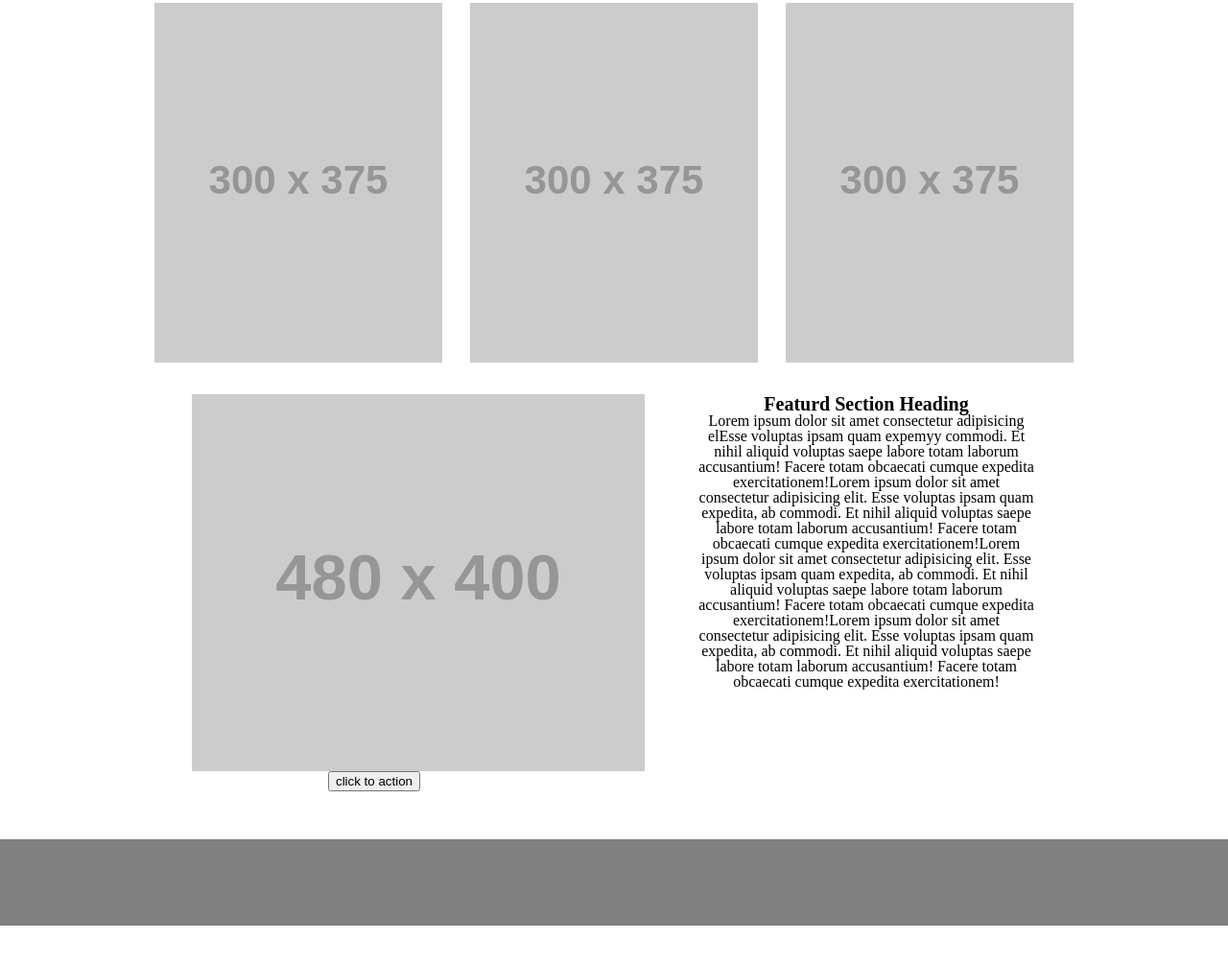
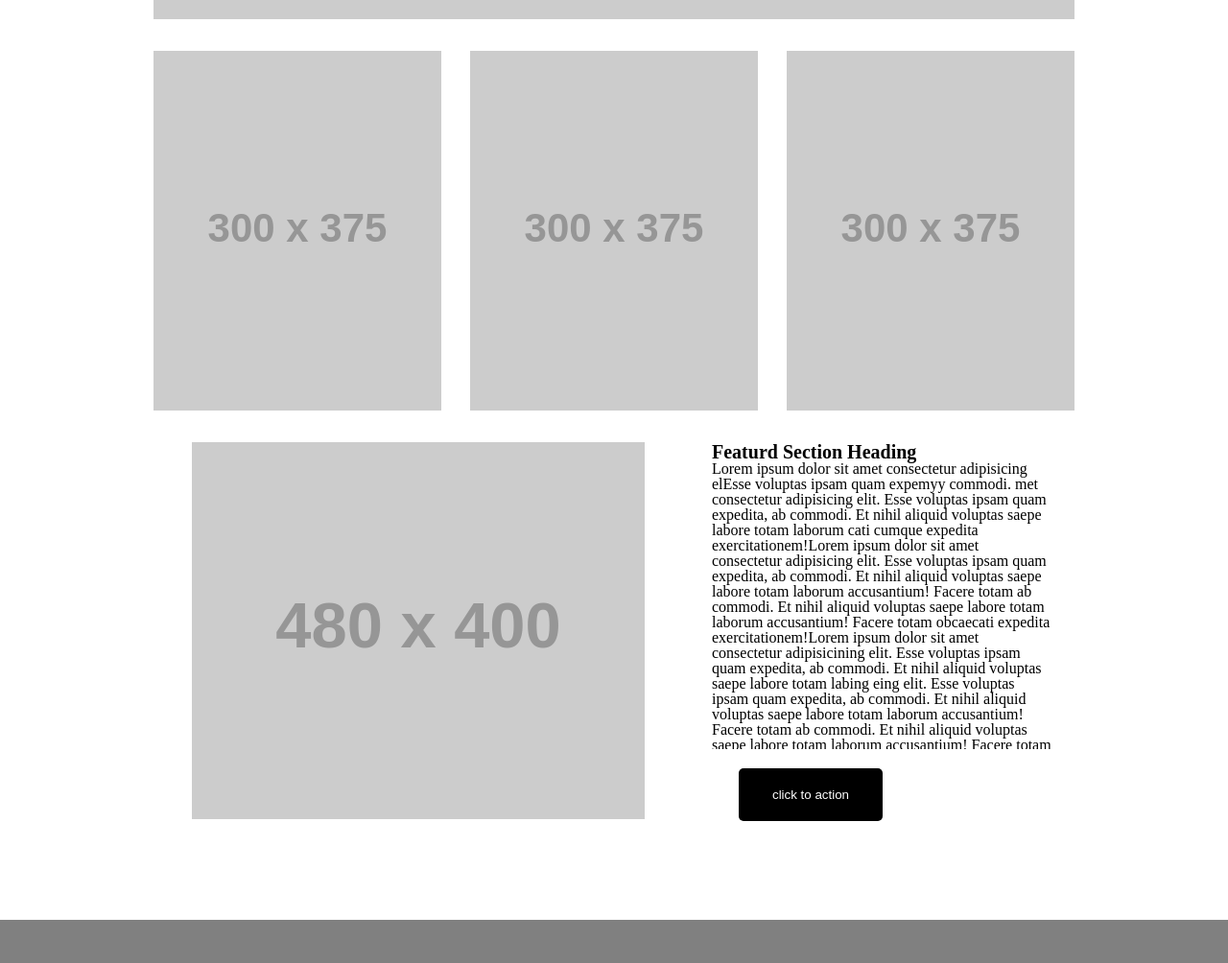
Before and after one commit to SJAljawhary/wirefame-exercise, a plain HTML site: page index.html in a window 1280 px wide. Shown: the part 620-1624 px from the top of the page at 96% size. Before the commit the page ends 1585 px from the top, so only its background shows below. Drawn offline with Linux system fonts and the light colour scheme; placeholder pictures from the web are drawn by us.

Commit message:
editing css

```diff
--- a/css/style.css
+++ b/css/style.css
@@ -1,17 +1,22 @@
  header{
     background-color:grey;
     height:90px;
+    margin-bottom:100px;
 }
 
  header img{
     float: left;
     padding-top: 10px;
-    margin-left:185px;
+    margin-left:195px;
 
+}
+nav ul li a{
+    color: white;
 }
 li{
     display: inline-block;
-    margin: 35px 65px 20px 65px;
+    margin: 30px 30px 30px 30px;
+
 
 }
 ul{
@@ -24,31 +29,34 @@ article{
     margin-bottom: 30px;
 }
 
-#one{
+article:nth-child(3){
     width: 100%;
     padding-right: 375px;
 }
-#one img{
+article:nth-child(3) img{
     margin-left: 150px;
     width: 40%;
     float: left;
 }
-#one h2,p{
+article:nth-child(3) h2,p{
     width: 30%;
-    margin-right: 150px;
-    float: right;
+    margin-left: 70px;
+    float: left;
+    text-align: left;
 }
-#one button{
+article:nth-child(3) button{
     margin-right: 500px;
 }
-#one p{
-    overflow:scroll;
+article:nth-child(3) p{
+    overflow:auto;
+    height: 300px;
+    position: relative;
 }
-#two :first-child{
-    margin-right:25px;
-}
-#two :last-child{
-    margin-left: 25px;
+
+article:nth-child(2) img{
+    margin-left: 13px;
+    margin-right: 13px;
+
 }
 footer{
     clear: both;
@@ -61,4 +69,21 @@ section{
 h2{
     font-size: 20px;
     font-weight: bold ;
+
 }
+button{
+    color: white;
+    background-color: black;
+    border:currentColor;
+    padding: 20px 30px;
+    width:150px;
+    margin-left:720px ;
+    position: relative;
+    bottom:53px;
+    border-radius: 5px;
+    transition: 350ms;
+}
+button:hover{
+    color:red;
+    background-color: darkgrey;
+}
--- a/index.html
+++ b/index.html
@@ -14,7 +14,7 @@
 
 <body>
     <header>
-        <img src="https://placehold.it/200x70" alt="">
+        <img src="https://placehold.it/200x70/000/fff" alt="">
         <nav>
             <ul>
                 <li><a href="Nav Item1.html">Nav Item1</a></li>
@@ -29,30 +29,47 @@
 
         <section>
             <article>
-                <img src="https://placehold.it/960x450" alt="">
+                <img src="https://placehold.it/960x450/000/fff" alt="">
                 </article>
 
-                <article id="two">
-                <img src="https://placehold.it/300x375" alt="">
-                <img src="https://placehold.it/300x375" alt="">
-                <img src="https://placehold.it/300x375" alt="">
+                <article >
+                <img src="https://placehold.it/300x375/000/fff" alt="first">
+                <img src="https://placehold.it/300x375/000/fff" alt="second">
+                <img src="https://placehold.it/300x375/000/fff" alt="third">
             </article>
 
 
 
-              <article id="one">
-                <img src="https://placehold.it/480x400" alt="image"  >
+              <article >
+                <img src="https://placehold.it/480x400/000/fff" alt="image"  >
+
                 <h2>Featurd Section Heading</h2>
+
                 <p>Lorem ipsum dolor sit amet consectetur adipisicing elEsse voluptas ipsam quam expemyy
-                    commodi. Et nihil aliquid voluptas saepe labore totam laborum accusantium! Facere totam obcaecati
-                    cumque expedita exercitationem!Lorem ipsum dolor sit amet consectetur adipisicing elit. Esse
+                    commodi. met consectetur adipisicing elit. Esse
                     voluptas ipsam quam expedita, ab commodi. Et nihil aliquid voluptas saepe labore totam laborum
-                    accusantium! Facere totam obcaecati cumque expedita exercitationem!Lorem ipsum dolor sit amet
+                    cati cumque expedita exercitationem!Lorem ipsum dolor sit amet
                     consectetur adipisicing elit. Esse voluptas ipsam quam expedita, ab commodi. Et nihil aliquid
+                    voluptas saepe labore totam laborum accusantium! Facere totam  ab commodi. Et nihil aliquid voluptas saepe labore totam laborum
+                    accusantium! Facere totam obcaecati  expedita exercitationem!Lorem ipsum dolor sit amet
+                    consectetur adipisicining elit. Esse voluptas ipsam quam expedita, ab commodi. Et nihil aliquid
+                    voluptas saepe labore totam labing eing elit. Esse voluptas ipsam quam expedita, ab commodi. Et nihil aliquid
+                    voluptas saepe labore totam laborum accusantium! Facere totam  ab commodi. Et nihil aliquid voluptas saepe labore totam laborum
+                    accusantium! Facere totam obcaecati  expedita exercitationem!Lorem ipsum dolor sit amet
+                    consectetur adipisicing elit. Esse voluptas ipsam quam expedita, ab commodi. Et nihil aliquid
+                    voluptas saepe labore totam laborum alit. Esse voluptas ipsam quam expedita, ab commodi. Et nihil aliquid
+                    voluptas saepe labore totam laborum accusantium! Facere totam  ab commodi. Et nihil aliquid voluptas saepe labore totam laborum
+                    accusantium! Facere totam obcaecati  expedita exercitationem!Lorem ipsum dolor sit amet
+                    consectetur adipisicing elit. Esse voluptas ipsam quam expedita, ab commodi. Et nihil aliquid
+                    voluptas saepe labore totam laborum aorum accusantium! Facere totam  ab commodi. Et nihil aliquid voluptas saepe labore totam laborum
+                    accusantium! Facere totam obcaecati  expedita exercitationem!Lorem ipsum dolor sit amet
+                    consectetur adipisicing elit. Esse voluptas ipsam quam expedita, ab commodi. Et nihil aliquid
+                    voluptas saepe labore totam laborum ag elit. Esse voluptas ipsam quam expedita, ab commodi. Et nihil aliquid
                     voluptas saepe labore totam laborum accusantium! Facere totam obcaecati cumque expedita
                     exercitationem!Lorem ipsum dolor sit amet consectetur adipisicing elit. Esse voluptas ipsam quam
                     expedita, ab commodi. Et nihil aliquid voluptas saepe labore totam laborum accusantium! Facere totam
                     obcaecati cumque expedita exercitationem!</p>
+
                 <button>click to action</button>
                 </article>
 
```
Also changed, not shown: img/photo.png (added), 1 other file.
